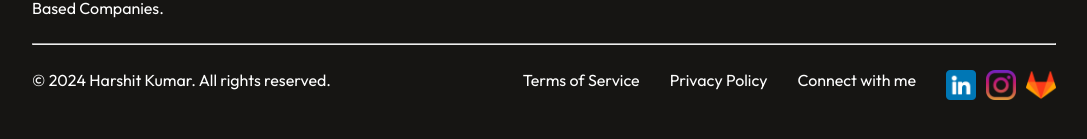
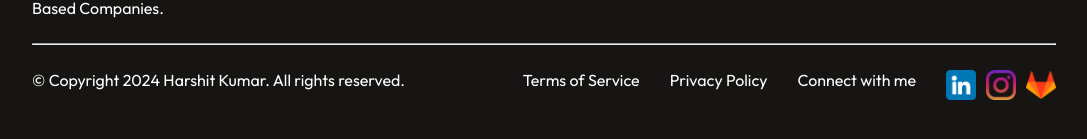
Before and after one commit to mHarshitkumar/Harshit_Kumar, a React (Vite) app: page / in a window 1280 px wide. Shown: the part 4585-4724 px from the top of the page, without its empty margins (96-1183 px from the left). Built offline with nearby package versions, Linux system fonts and the light colour scheme.

Commit message:
Updated some

```diff
--- a/src/Components/Footer/Footer.jsx
+++ b/src/Components/Footer/Footer.jsx
@@ -51,7 +51,7 @@ const Footer = () => {
       </div>
       <hr />
       <div className="footer-bottom">
-        <p className="footer-bottom-left">© 2024 Harshit Kumar. All rights reserved.</p>
+        <p className="footer-bottom-left">© Copyright 2024 Harshit Kumar. All rights reserved.</p>
         <div className="footer-bottom-right">
           <p>Terms of Service</p>
           <p>Privacy Policy</p>
```
